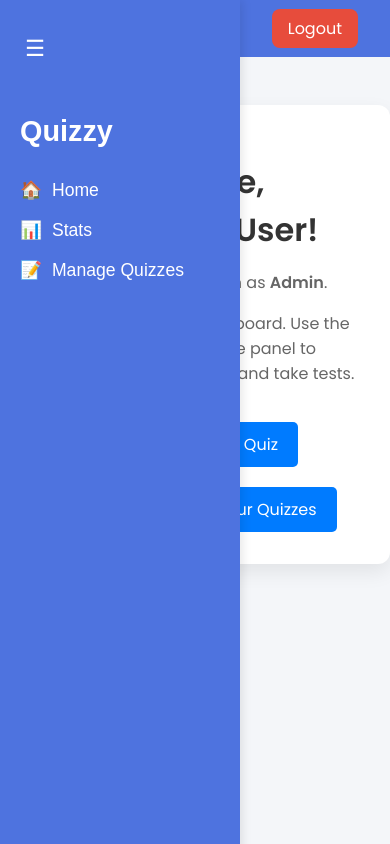
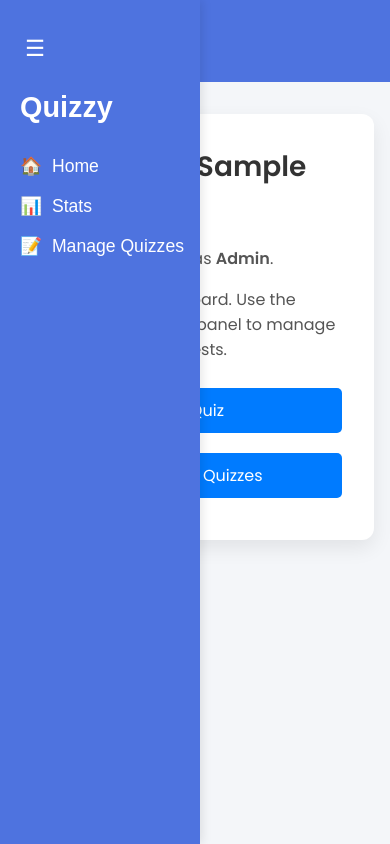
Before and after one commit to DEBAPALLAB/Eureka, a PHP site: page /index.php in a window 390 px wide. Run offline with PHP 8.4, Linux system fonts and the light colour scheme; the visitor is signed in with stand-in values (Sample User, id 1).

Commit message:
changes in index

```diff
--- a/quiz-system/dashboard/index.php
+++ b/quiz-system/dashboard/index.php
@@ -15,12 +15,19 @@ $role = htmlspecialchars($_SESSION['role']);
 <head>
   <meta charset="UTF-8">
   <title>Dashboard</title>
+  <meta name="viewport" content="width=device-width, initial-scale=1.0">
   <link href="https://fonts.googleapis.com/css2?family=Poppins:wght@400;600&display=swap" rel="stylesheet">
   <style>
+    * {
+      margin: 0;
+      padding: 0;
+      box-sizing: border-box;
+    }
+
     body {
-      margin: 0;
       background-color: #f4f6f9;
       font-family: 'Poppins', sans-serif;
+      color: #333;
     }
 
     .content-wrapper {
@@ -30,7 +37,7 @@ $role = htmlspecialchars($_SESSION['role']);
 
     .navbar {
       background: #4e73df;
-      color: white;
+      color: #fff;
       padding: 1rem 2rem;
       display: flex;
       justify-content: space-between;
@@ -38,27 +45,9 @@ $role = htmlspecialchars($_SESSION['role']);
     }
 
     .navbar a {
-      color: white;
+      color: #fff;
       text-decoration: none;
       font-weight: 500;
-    }
-
-    .content {
-      max-width: 800px;
-      margin: 3rem auto;
-      padding: 2rem;
-      background: white;
-      border-radius: 12px;
-      box-shadow: 0 8px 20px rgba(0, 0, 0, 0.08);
-    }
-
-    h1 {
-      margin-bottom: 1rem;
-      color: #333;
-    }
-
-    p {
-      color: #666;
     }
 
     .btn-logout {
@@ -66,12 +55,32 @@ $role = htmlspecialchars($_SESSION['role']);
       padding: 8px 16px;
       border-radius: 8px;
       text-decoration: none;
-      color: white;
+      color: #fff;
       font-weight: 500;
+      transition: background 0.3s ease;
     }
 
     .btn-logout:hover {
       background: #c0392b;
+    }
+
+    .content {
+      max-width: 800px;
+      margin: 3rem auto;
+      padding: 2rem;
+      background: #fff;
+      border-radius: 12px;
+      box-shadow: 0 8px 20px rgba(0, 0, 0, 0.08);
+    }
+
+    .content h1 {
+      font-size: 28px;
+      margin-bottom: 1rem;
+    }
+
+    .content p {
+      margin-bottom: 1rem;
+      color: #555;
     }
 
     .btn-action {
@@ -82,11 +91,30 @@ $role = htmlspecialchars($_SESSION['role']);
       color: #fff;
       text-decoration: none;
       border-radius: 5px;
+      transition: background 0.3s ease;
+    }
+
+    .btn-action:hover {
+      background-color: #0056b3;
     }
 
     @media (max-width: 768px) {
       .content-wrapper {
-        margin-left: 70px;
+        margin-left: 0;
+      }
+
+      .content {
+        margin: 2rem 1rem;
+      }
+
+      .navbar {
+        flex-direction: column;
+        align-items: flex-start;
+      }
+
+      .btn-action {
+        width: 100%;
+        margin: 10px 0;
       }
     }
   </style>
```
